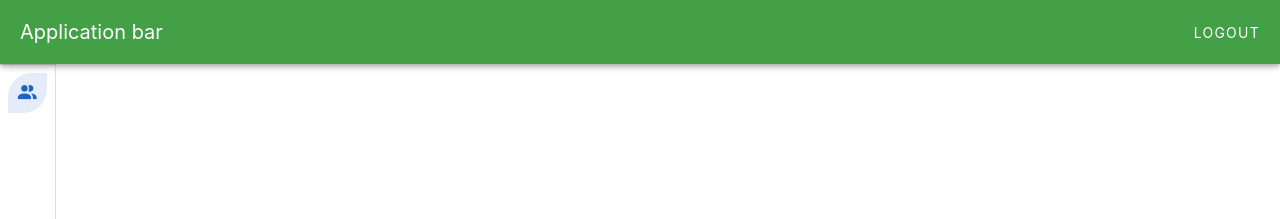
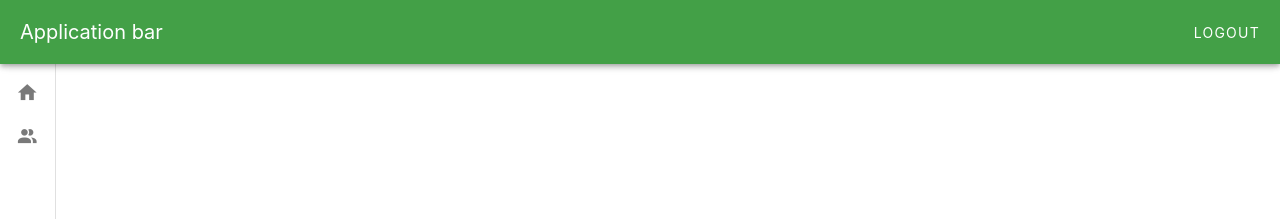
Before and after one commit to tommyal47/booking-template, a Vue app: page / in a window 1280 px wide. Shown: the top 219 px of the page. Built offline with nearby package versions, Linux system fonts and the light colour scheme; sample sign-in values are in the browser's storage.

Commit message:
add items to side bar

```diff
--- a/src/layouts/components/SideBar.vue
+++ b/src/layouts/components/SideBar.vue
@@ -2,13 +2,16 @@
     <v-card>
         <v-layout>
             <v-navigation-drawer expand-on-hover rail>
-                <v-list>
+                <!-- <v-list>
                     <v-list-item></v-list-item>
-                </v-list>
+                </v-list> -->
                 <v-divider></v-divider>
-                <v-list density="compact" nav>
+                <v-list density="compact" nav class="mt-16">
+                    <v-list-item color="primary" rounded="shaped" prepend-icon="mdi-home" title="Home" value="Home"
+                        @click="goToHome">
+                    </v-list-item>
                     <v-list-item color="primary" rounded="shaped" prepend-icon="mdi-account-multiple" title="Users"
-                        value="Users" :active @click="goToUseres">
+                        value="Users" @click="goToUseres">
                     </v-list-item>
                 </v-list>
             </v-navigation-drawer>
@@ -18,13 +21,20 @@
 
 <script setup>
 import { useRouter } from 'vue-router';
-import { onMounted, ref } from 'vue';
+// import { onMounted, ref } from 'vue';
 
-const active = ref(true);
+// const active = ref(true);
 const router = useRouter();
+const goToHome = () => {
+    // Navigate to the Users page
+    // active.value = true;
+    // console.log(router.currentRoute.value.path);
+
+    router.push('/');
+}
 const goToUseres = () => {
     // Navigate to the Users page
-    active.value = true;
+    // active.value = true;
     // console.log(router.currentRoute.value.path);
 
     router.push('/users');
```
